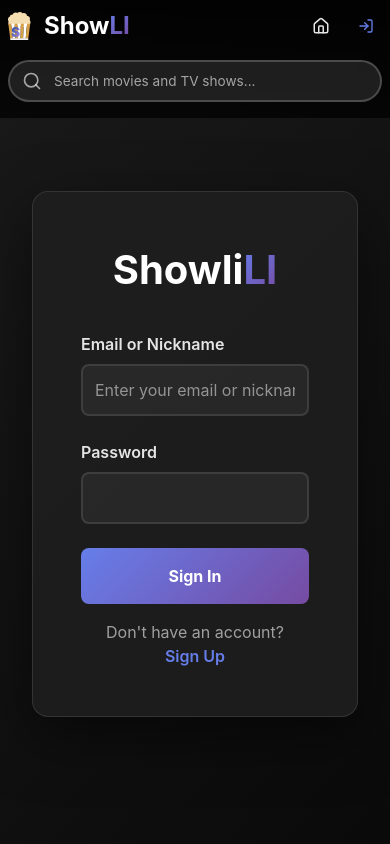
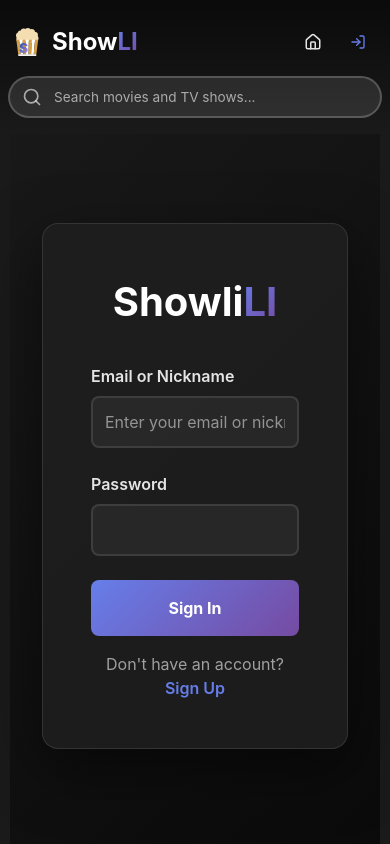
Before and after one commit to bytemaestr0/showli, a React (Vite) app: page /signin in a window 390 px wide. Built offline with nearby package versions, Linux system fonts and the light colour scheme; no server answers.

Commit message:
mobile edit2

```diff
--- a/index.html
+++ b/index.html
@@ -3,7 +3,12 @@
   <head>
     <meta charset="UTF-8" />
 
-    <!-- Favicons -->
+    <!-- iOS specific meta tags -->
+    <meta name="apple-mobile-web-app-capable" content="yes" />
+    <meta name="apple-mobile-web-app-status-bar-style" content="black-translucent" />
+    <meta name="apple-mobile-web-app-title" content="ShowLI" />
+    <meta name="viewport" content="width=device-width, initial-scale=1.0, viewport-fit=cover, user-scalable=no" />
+        <!-- Favicons -->
     <link rel="icon" type="image/x-icon" href="/favicon.ico" />
     <link rel="icon" type="image/svg+xml" href="/favicon.svg" />
     <link rel="icon" type="image/png" sizes="32x32" href="/favicon-32x32.png" />
--- a/src/App.jsx
+++ b/src/App.jsx
@@ -10,8 +10,9 @@ import Profile from './pages/Profile'
 import { useAuth } from './hooks/useAuth'
 import { useBookmarks } from './hooks/useBookmarks'
 import { useWatchHistory } from './hooks/useWatchHistory'
+import { useRating } from './hooks/useRating'
 import { tmdbApi } from './services/tmdbApi'
-import { useRating } from './hooks/useRating'
+
 function App() {
   const navigate = useNavigate()
   const location = useLocation()
@@ -31,7 +32,8 @@ function App() {
   const { user, loading: authLoading, signIn, signUp, signOut } = useAuth()
   const { bookmarks, loading: bookmarksLoading, addBookmark, removeBookmark, isBookmarked } = useBookmarks(user)
   const { history, loading: historyLoading, addToHistory, updateProgress, getProgress, removeFromHistory } = useWatchHistory(user)
-  const { ratings } = useRating(user)
+  const { setRating, getRating } = useRating(user)
+
   // Get current page from URL
   const getCurrentPage = () => {
     const pathname = location.pathname
@@ -68,12 +70,12 @@ function App() {
     }
   }, [selectedMedia])
 
-  // Handle protected route redirects
+  // ONLY redirect if user is loaded and not authenticated AND trying to access protected route
   useEffect(() => {
-    if (!user && (location.pathname === '/bookmarks' || location.pathname === '/history' || location.pathname === '/profile')) {
+    if (!authLoading && !user && (location.pathname === '/bookmarks' || location.pathname === '/history' || location.pathname === '/profile')) {
       navigate('/signin', { replace: true })
     }
-  }, [user, location.pathname, navigate])
+  }, [user, location.pathname, navigate, authLoading])
 
   const handleSearch = async (query) => {
     try {
@@ -255,7 +257,7 @@ function App() {
         <Route
           path="/bookmarks"
           element={
-      user ? (
+            user && !authLoading ? (
               <Bookmarks
                 bookmarks={bookmarks}
                 loading={bookmarksLoading}
@@ -270,7 +272,7 @@ function App() {
         <Route
           path="/history"
           element={
-      user ? (
+            user && !authLoading ? (
               <History
                 history={history}
                 loading={historyLoading}
@@ -281,10 +283,11 @@ function App() {
             ) : null
           }
         />
+
         <Route
           path="/profile"
           element={
-            user ? (
+            user && !authLoading ? (
               <Profile
                 user={user}
                 history={history}
--- a/src/components/RatingStars.jsx
+++ b/src/components/RatingStars.jsx
@@ -2,24 +2,28 @@ import { Star } from 'lucide-react'
 import '../styles/rating.css'
 
 function RatingStars({ rating, onRate, readOnly = false }) {
-  const stars = [0, 0.5, 1, 1.5, 2, 2.5, 3, 3.5, 4, 4.5, 5]
+  const handleStarClick = (starIndex) => {
+    if (readOnly) return
+    const newRating = starIndex + 1
+    onRate(newRating)
+  }
 
   return (
     <div className="rating-container">
       <div className="stars-wrapper">
-        {stars.map((starValue) => (
+        {[0, 1, 2, 3, 4].map((starIndex) => (
           <button
-            key={starValue}
-            className={`star-button ${starValue <= rating ? 'filled' : ''} ${starValue - 0.5 === Math.floor(rating) ? 'half' : ''}`}
-            onClick={() => !readOnly && onRate(starValue)}
+            key={starIndex}
+            className={`star-button ${starIndex < rating ? 'filled' : ''}`}
+            onClick={() => handleStarClick(starIndex)}
             disabled={readOnly}
-            title={`${starValue} star${starValue !== 1 ? 's' : ''}`}
+            title={`${starIndex + 1} star${starIndex + 1 !== 1 ? 's' : ''}`}
           >
-            <Star size={24} />
+            <Star size={20} fill={starIndex < rating ? 'currentColor' : 'none'} />
           </button>
         ))}
       </div>
-      <span className="rating-text">{rating.toFixed(1)}</span>
+      <span className="rating-text">{Math.round(rating)}/5</span>
     </div>
   )
 }
--- a/src/index.css
+++ b/src/index.css
@@ -10,10 +10,52 @@
   box-sizing: border-box;
 }
 
+html {
+  scroll-behavior: smooth;
+  overscroll-behavior: none;
+  -webkit-user-select: none;
+  user-select: none;
+}
+
 body {
   font-family: -apple-system, BlinkMacSystemFont, 'Segoe UI', 'Roboto', 'Oxygen',
     'Ubuntu', 'Cantarell', 'Fira Sans', 'Droid Sans', 'Helvetica Neue',
     sans-serif;
   -webkit-font-smoothing: antialiased;
   -moz-osx-font-smoothing: grayscale;
+  padding-top: 5rem;
+  background: #1a1a1a;
+  color: white;
+  width: 100%;
+  height: 100%;
+  position: fixed;
+  overflow-y: auto;
+  -webkit-tap-highlight-color: transparent;
 }
+
+#root {
+  width: 100%;
+  min-height: 100vh;
+  background: #1a1a1a;
+}
+
+@media (max-width: 767px) {
+  body {
+    padding-top: 2rem;
+  }
+}
+
+@supports (padding: max(0px)) {
+  body {
+    padding-left: max(10px, env(safe-area-inset-left));
+    padding-right: max(10px, env(safe-area-inset-right));
+    padding-bottom: max(10px, env(safe-area-inset-bottom));
+  }
+}
+
+/* Prevent white flashing on iOS */
+@media (max-width: 767px) {
+  html, body, #root {
+    background-color: #1a1a1a !important;
+  }
+}
--- a/src/main.jsx
+++ b/src/main.jsx
@@ -3,6 +3,11 @@ import { createRoot } from 'react-dom/client'
 import { BrowserRouter } from 'react-router-dom'
 import './index.css'
 import App from './App.jsx'
+
+// Set proper viewport for mobile
+document.documentElement.style.overflow = 'hidden'
+document.body.style.overflow = 'auto'
+document.body.style.overscrollBehavior = 'none'
 
 createRoot(document.getElementById('root')).render(
   <StrictMode>
--- a/src/styles/home.css
+++ b/src/styles/home.css
@@ -1,7 +1,6 @@
 .home-container {
   min-height: 100vh;
-  background: linear-gradient(to bottom, #0a0a0a, #1a1a1a);
-  padding-top: 5rem;
+  background: #1a1a1a;
 }
 .home-footer {
   text-align: center;
@@ -37,7 +36,7 @@
   left: 0;
   right: 0;
   bottom: 0;
-  background: linear-gradient(to right, rgba(0, 0, 0, 0.9) 30%, rgba(0, 0, 0, 0.3) 70%);
+  background: linear-gradient(to right, #1a1a1a, transparent 25%);
   z-index: 0;
 }
 
@@ -48,7 +47,7 @@
   left: 0;
   right: 0;
   height: 150px;
-  background: linear-gradient(to top, #0a0a0a, transparent);
+  background: linear-gradient(to top, #1a1a1a, transparent 25%);
   z-index: 1;
 }
 
@@ -117,11 +116,12 @@
 .home-content {
   max-width: 1600px;
   margin: 0 auto;
-  padding: 0 1rem 4rem;
+  padding: 0 0rem 0rem;
 }
 
 .home-section {
   margin-bottom: 3rem;
+  white-space: nowrap;
 }
 
 .home-section-title {
@@ -129,8 +129,9 @@
   font-weight: bold;
   color: white;
   margin-bottom: 1rem;
-  padding: 0 3rem;
+  padding: 0 2rem;
 }
+
 
 .home-grid {
   display: grid;
@@ -139,7 +140,11 @@
   width: 100%;
   padding: 0 3rem;
 }
-
+@media (max-width: 768px){
+  .home-container {
+    padding-top: 6rem;
+  }
+}
 /* Responsive adjustments */
 @media (min-width: 640px) {
   .home-grid {
--- a/src/styles/navbar.css
+++ b/src/styles/navbar.css
@@ -1,5 +1,5 @@
 .navbar-container {
-  background: linear-gradient(to bottom, rgba(0, 0, 0, 0.9), rgba(0, 0, 0, 0.7));
+  background: linear-gradient(to top, #1a1a1a, #0a0a0a);
   backdrop-filter: blur(10px);
   position: fixed;
   top: 0;
@@ -349,7 +349,6 @@
   }
 }
 
-/* Mobile Styles */
 @media (max-width: 767px) {
   .navbar-container {
     padding: 0.75rem 0.75rem;
@@ -358,10 +357,9 @@
   .navbar-content {
     flex-wrap: wrap;
     gap: 0;
+    padding-top: 1rem;
     max-width: 100%;
-    grid-template-columns: none;
     display: flex;
-    flex-wrap: wrap;
   }
 
   .navbar-left {
@@ -379,6 +377,7 @@
   .navbar-logo-icon {
     width: 1.75rem;
     height: 1.75rem;
+    margin-left: 0.5rem;
   }
 
   .navbar-links {
@@ -390,6 +389,7 @@
     order: 2;
     flex: 0 1 auto;
     margin-left: auto;
+    margin-right: 0.5rem;
   }
 
   .navbar-avatar-desktop {
@@ -406,9 +406,9 @@
 
   .navbar-search {
     order: 3;
-    width: 100%;
-    padding: 0.5rem 0;
-    margin: 0.5rem 0 0 0;
+    width: calc(100% + 1.5rem);
+    padding: 0.5rem 0.75rem;  /* <-- This is the padding AROUND the search */
+    margin: 0.5rem -0.75rem 0 -0.75rem;
     flex-basis: 100%;
   }
 
@@ -431,7 +431,6 @@
     padding: 0.5rem;
   }
 }
-
 @media (max-width: 480px) {
   .navbar-container {
     padding: 0.5rem 0.5rem;
--- a/src/styles/rating.css
+++ b/src/styles/rating.css
@@ -1,12 +1,17 @@
 .rating-container {
   display: flex;
   align-items: center;
-  gap: 0.5rem;
+  gap: 4rem;
+  width: 100%;
+  max-width: 1400px;      /* match .library-content */
+  margin: 0 auto;          /* center it */
+  padding: 0 0rem;         /* match horizontal padding */
 }
 
 .stars-wrapper {
   display: flex;
   gap: 0.25rem;
+  flex: 1;
 }
 
 .star-button {
@@ -19,6 +24,8 @@
   justify-content: center;
   color: #a0a0a0;
   transition: all 0.2s;
+  flex: 1;
+  height: 24px;
 }
 
 .star-button:hover {
@@ -30,10 +37,6 @@
   color: #fbbf24;
 }
 
-.star-button.half {
-  color: #fbbf24;
-}
-
 .star-button:disabled {
   cursor: not-allowed;
   opacity: 0.7;
@@ -41,12 +44,16 @@
 
 .star-button:disabled:hover {
   transform: scale(1);
+  color: #fbbf24;
 }
 
 .rating-text {
   color: #e5e5e5;
   font-weight: 600;
-  font-size: 0.95rem;
+  font-size: 0.9rem;
   min-width: 2.5rem;
-  text-align: center;
+  position: relative;
+  text-align: left;
+  right: 50px;
+  flex-shrink: 0;
 }
```
Lines whose indentation alone changed are shown as unchanged.
